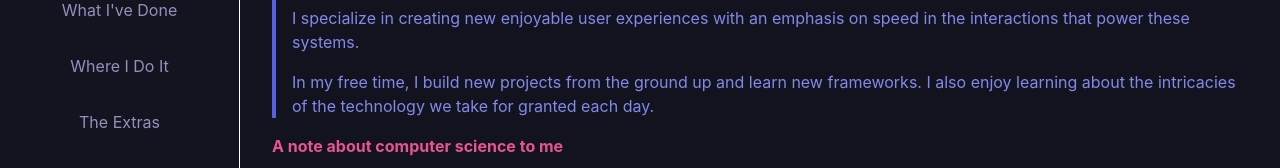
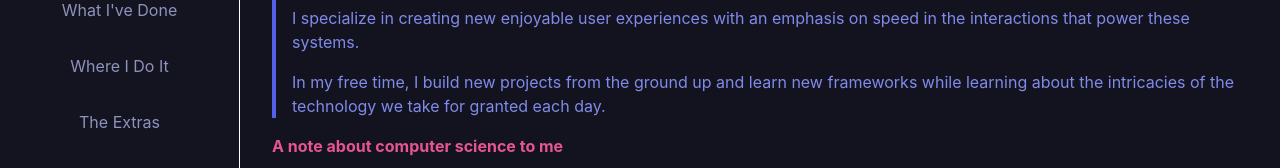
Before and after one commit to eorev/eorev-portfolio, a Next.js app: page / in a window 1280 px wide. Shown: the part 170-338 px from the top of the page. Built offline with nearby package versions, Linux system fonts and the light colour scheme.

Commit message:
updated description

```diff
--- a/components/WhatIDo.tsx
+++ b/components/WhatIDo.tsx
@@ -55,7 +55,7 @@ const WhatIDo = () => {
                 </p>
                 <p className="my-4 text-primary-light">
                     In my free time, I build new projects from the ground up and learn new
-                    frameworks. I also enjoy learning about the intricacies of the technology
+                    frameworks while learning about the intricacies of the technology
                     we take for granted each day.
                 </p>
             </div>
```
